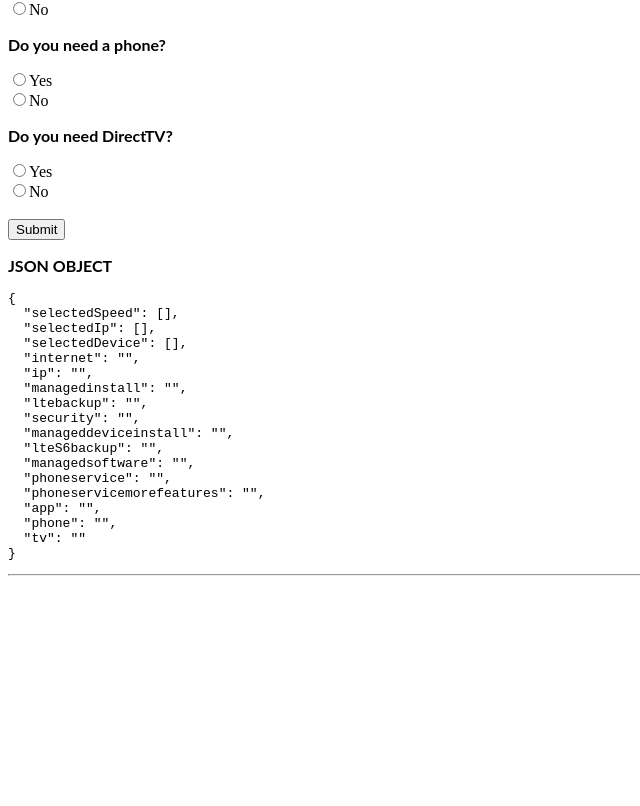
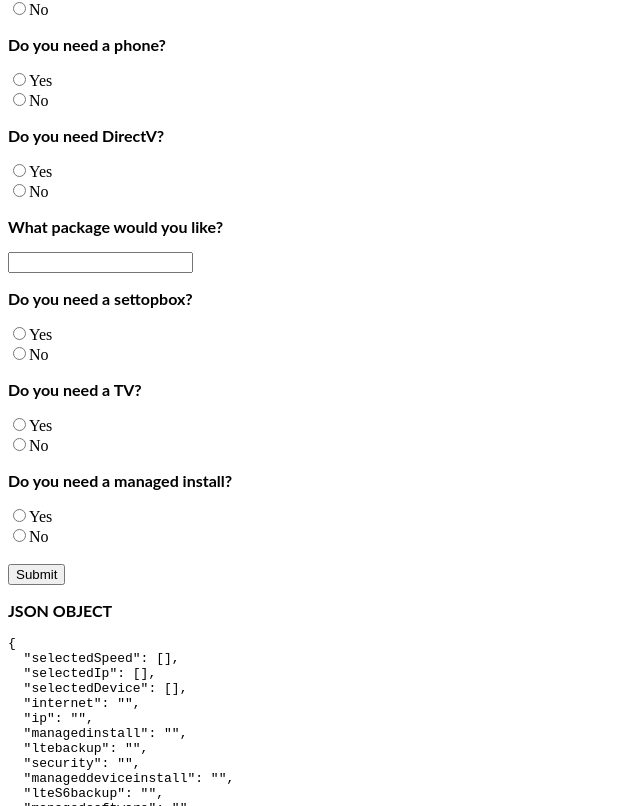
Before and after one commit to samru-desh/OrderLogic, an Angular app: page / in a window 1280 px wide. Shown: the part 1514-2320 px from the top of the page, without its empty margins (0-640 px from the left). Before the commit the page ends 2098 px from the top, so only its background shows below. Built offline with nearby package versions, Linux system fonts and the light colour scheme.

Commit message:
Final Response

```diff
--- a/src/app/app.component.html
+++ b/src/app/app.component.html
@@ -142,7 +142,29 @@
     <input type="radio" formControlName="phone" value="No" />
     <label class="form-check-label" for="phoneno">No</label>
   </div>
-  <p><b>Do you need DirectTV?</b></p>
+  <p><b>Do you need DirectV?</b></p>
+  <div>
+    <input type="radio" formControlName="directtv" value="Yes" />
+    <label class="form-check-label" for="directtvyes">Yes</label>
+  </div>
+  <div>
+    <input type="radio" formControlName="directtv" value="No" />
+    <label class="form-check-label" for="directtvno">No</label>
+  </div>
+  <p><b>What package would you like?</b></p>
+  <div>
+    <input type="text" formControlName="package" />
+  </div>
+  <p><b>Do you need a settopbox?</b></p>
+  <div>
+    <input type="radio" formControlName="settopbox" value="Yes" />
+    <label class="form-check-label" for="settopboxyes">Yes</label>
+  </div>
+  <div>
+    <input type="radio" formControlName="settopbox" value="No" />
+    <label class="form-check-label" for="settopboxno">No</label>
+  </div>
+  <p><b>Do you need a TV?</b></p>
   <div>
     <input type="radio" formControlName="tv" value="Yes" />
     <label class="form-check-label" for="tvyes">Yes</label>
@@ -150,6 +172,15 @@
   <div>
     <input type="radio" formControlName="tv" value="No" />
     <label class="form-check-label" for="tvno">No</label>
+  </div>
+  <p><b>Do you need a managed install?</b></p>
+  <div>
+    <input type="radio" formControlName="managedirectvinstall" value="Yes" />
+    <label class="form-check-label" for="installdirectvyes">Yes</label>
+  </div>
+  <div>
+    <input type="radio" formControlName="managedirectvinstall" value="No" />
+    <label class="form-check-label" for="installdirectveno">No</label>
   </div>
   <br />
   <button type="submit" color="danger" expand="block">Submit</button>
--- a/src/app/app.component.ts
+++ b/src/app/app.component.ts
@@ -72,6 +72,10 @@ export class AppComponent implements OnInit {
     app: string;
     phone: string;
     tv: string;
+    package: string;
+    directtv: string;
+    settopbox: string;
+    managedirectvinstall: string;
   } = {
     selectedSpeed: [],
     selectedIp: [],
@@ -89,6 +93,10 @@ export class AppComponent implements OnInit {
     app: '',
     phone: '',
     tv: '',
+    package: '',
+    directtv: '',
+    settopbox: '',
+    managedirectvinstall: '',
   };
 
   ngOnInit(): void {
@@ -114,6 +122,10 @@ export class AppComponent implements OnInit {
       app: new FormControl(null, Validators.required),
       phone: new FormControl(null, Validators.required),
       tv: new FormControl(null, Validators.required),
+      package: new FormControl(null, Validators.required),
+      directtv: new FormControl(null, Validators.required),
+      settopbox: new FormControl(null, Validators.required),
+      managedirectvinstall: new FormControl(null, Validators.required),
       // control for Checkbox exemple
       fruits: new FormArray([]),
       speed: new FormArray([]),
@@ -209,7 +221,11 @@ export class AppComponent implements OnInit {
       phoneservicemorefeatures: value?.phoneservicemorefeatures || '',
       app: value?.app || '',
       phone: value?.phone || '',
+      directtv: value?.directtv || '',
+      package: value?.package,
       tv: value?.tv || '',
+      settopbox: value?.settopbox,
+      managedirectvinstall: value?.managedirectvinstall,
     };
   }
 }
```
